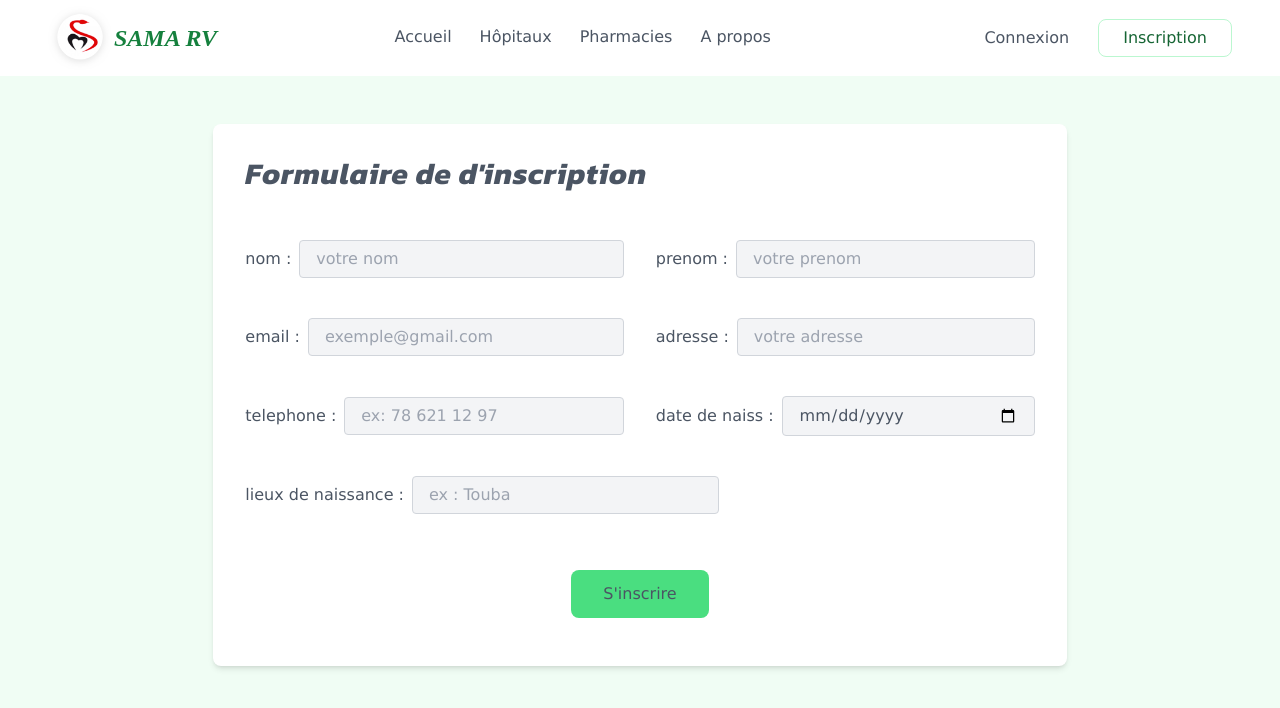
After one commit to BaMamadou12/Plateforme_medicale-samaRV, a Laravel app: page /register in a window 1280 px wide. The commit adds this page. Shown: the top 708 px of the page. Run offline with Laravel 10, Linux system fonts and the light colour scheme; style sheets or scripts are compiled from the project's sources.

Commit message:
formulaire d'inscription deja fait

```diff
--- a/resources/views/header.blade.php
+++ b/resources/views/header.blade.php
@@ -2,13 +2,15 @@
     <div class="logoSante">
         <a href=""  class="flex items-center">
             <img src="{{asset("images/logo_sante.png")}}" class="w-16 mr-0.5" alt="logo santé">
-            <h2 class="font-copp text-2xl font-bold text-green-500 italic">SAMA RV</h2>
+            <h2 class="font-copp text-2xl font-bold text-green-700 italic">SAMA RV</h2>
         </a>
     </div>
     <nav>
         <ul class="flex">
             <li>
-                <a href=""  class="inline-block p-2 mr-3 border-b-[3px] border-b-white hover:text-gray-500 hover:border-b-{3px}
+                <a href="{{ route("accueil") }}"  class="inline-block p-2 mr-3 border-b-[3px] border-b-white
+                hover:text-gray-500
+                hover:border-b-{3px}
                 hover:border-green-500 transition duration-{.1s} hover:ease-in">
                     Accueil
                 </a>
@@ -41,7 +43,8 @@
          transition duration-800 hover:ease">
             Connexion
         </a>
-        <a href="" class="inline-block px-6 py-1.5 border border-green-200 text-green-800 rounded-lg hover:bg-green-200
+        <a href="{{route("register")}}" class="inline-block px-6 py-1.5 border border-green-200 text-green-800
+        rounded-lg hover:bg-green-200
         hover:text-gray-600 transition duration-800 hover:ease">
             Inscription
         </a>
--- /dev/null
+++ b/resources/views/hopital.blade.php
@@ -0,0 +1,5 @@
+@extends("layout")
+
+@section("section")
+
+@endsection
--- /dev/null
+++ b/resources/views/register.blade.php
@@ -0,0 +1,65 @@
+@extends("layout")
+
+@section("section")
+    <section class="min-h-full w-8/12 mx-auto relative p-8 flex justify-center flex-col my-12 bg-white rounded-lg
+    shadow-md">
+{{--        nom, prenom, adresse, Email, telephone, Date de naissance, lieux de naissance--}}
+        <h1 class="text-3xl font-bold font-kanit italic tracking-wide mb-12">Formulaire de d'inscription</h1>
+        <form action="" method="post" class="flex flex-wrap relative w-full justify-between items-center">
+
+            <div class="w-[48%] mb-10  flex justify-between items-center" >
+                <label for="nom" class="mr-2"> nom : </label>
+                <input type="text" name="nom" id="nom" placeholder="votre nom" class="bg-gray-100 grow px-4 py-1.5
+                rounded
+                border
+                border-gray-300 outline-none focus:border-[#2ea8bf] transition duration-100 ease">
+            </div>
+
+            <div class="w-[48%] mb-10 flex items-center">
+                <label for="nom" class="mr-2"> prenom : </label>
+                <input type="text" name="prenom" id="prenom" placeholder="votre prenom" class="bg-gray-100 grow px-4
+                py-1.5 rounded border border-gray-300 outline-none focus:border-[#2ea8bf] transition duration-100 ease">
+            </div>
+
+            <div class="w-[48%] mb-10 flex justify-between items-center">
+                <label for="nom" class="mr-2"> email : </label>
+                <input type="email" name="email" id="email" placeholder="exemple@gmail.com" class="bg-gray-100 grow
+                px-4 py-1.5
+                rounded border
+                border-gray-300 outline-none focus:border-[#2ea8bf] transition duration-100 ease">
+            </div>
+
+            <div class="w-[48%] mb-10 flex justify-between items-center">
+                <label for="adresse" class="mr-2"> adresse : </label>
+                <input type="text" name="adresse" id="adresse" placeholder="votre adresse" class="bg-gray-100 grow
+                px-4 py-1.5 rounded border
+                border-gray-300 outline-none focus:border-[#2ea8bf] transition duration-100 ease">
+            </div>
+
+            <div class="w-[48%] mb-10 flex justify-between items-center">
+                <label for="tel" class="mr-2"> telephone : </label>
+                <input type="text" name="tel" id="tel" placeholder="ex: 78 621 12 97" class="bg-gray-100 grow px-4
+                py-1.5 rounded
+                border
+                border-gray-300 outline-none focus:border-[#2ea8bf] transition duration-100 ease">
+            </div>
+
+            <div class="w-[48%] mb-10 flex justify-between items-center">
+                <label for="date" class="mr-2"> date de naiss : </label>
+                <input type="date" name="date" id="date" class="bg-gray-100 grow px-4 py-1.5 rounded border
+                border-gray-300 outline-none focus:border-[#2ea8bf] transition duration-100 ease">
+            </div>
+
+            <div class="w-[60%] mb-10 flex justify-between items-center">
+                <label for="lieux" class="mr-2"> lieux de naissance : </label>
+                <input type="text" name="lieux" id="lieux" placeholder="ex : Touba" class="bg-gray-100 grow px-4 py-1.5
+                 rounded border border-gray-300 outline-none focus:border-[#2ea8bf] transition duration-100 ease">
+            </div>
+
+            <div class="mt-4 w-full flex justify-center">
+                <button type="submit" class="px-8 py-3  rounded-lg bg-green-400 hover:bg-[#4DCF7D] transition duration-100 ease-in mb-4"> S'inscrire</button>
+            </div>
+
+        </form>
+    </section>
+@endsection
```
Also changed, not shown: resources/views/login.blade.php (+8 -1 lines).
